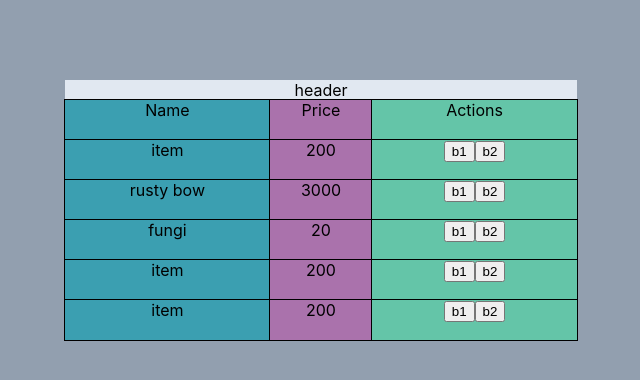
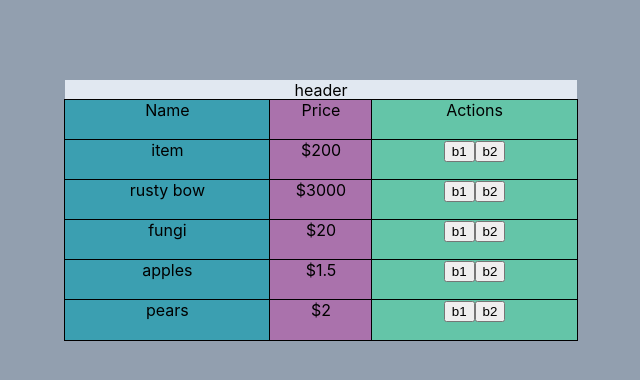
Before and after one commit to NulleanAndRain/ReactJSPractice, a React (Create React App) app: page / in a window 1280 px wide. Shown: the top 380 px of the page, without its empty margins (319-959 px from the left). Built offline with nearby package versions, Linux system fonts and the light colour scheme.

Commit message:
added import of items array from json file

```diff
--- a/src/components/Table/TableContainer.js
+++ b/src/components/Table/TableContainer.js
@@ -1,16 +1,12 @@
+import { useState } from 'react';
 import { ItemActions } from "./ItemActions";
 import { TableHeader } from "./TableHeader";
 import { TableItem } from "./TableItem";
 
+import data from '../../data/items.json'
+
 export function TableContainer(props) {
-    var tableItems = [
-        {name: 'item', price: 200},
-        {name: 'rusty bow', price: 3000},
-        {name: 'fungi', price: 20},
-        {name: 'item', price: 200},
-        {name: 'item', price: 200}
-    ]
-
+    const [tableItems, updateItems] = useState([...data]);
     return (
     <>
         <TableHeader text={props.text}/>
@@ -19,7 +15,7 @@ export function TableContainer(props) {
                 <TableItem
                     key = {id}
                     Item1 = {item.name}
-                    Item2 = {item.price}
+                    Item2 = {'$' + item.price}
                     Item3 = {<ItemActions />}
                 />
             )
--- /dev/null
+++ b/src/data/items.json
@@ -0,0 +1,7 @@
+[
+    {"name": "item", "price": 200},
+    {"name": "rusty bow", "price": 3000},
+    {"name": "fungi", "price": 20},
+    {"name": "apples", "price": 1.5},
+    {"name": "pears", "price": 2}
+]
```
